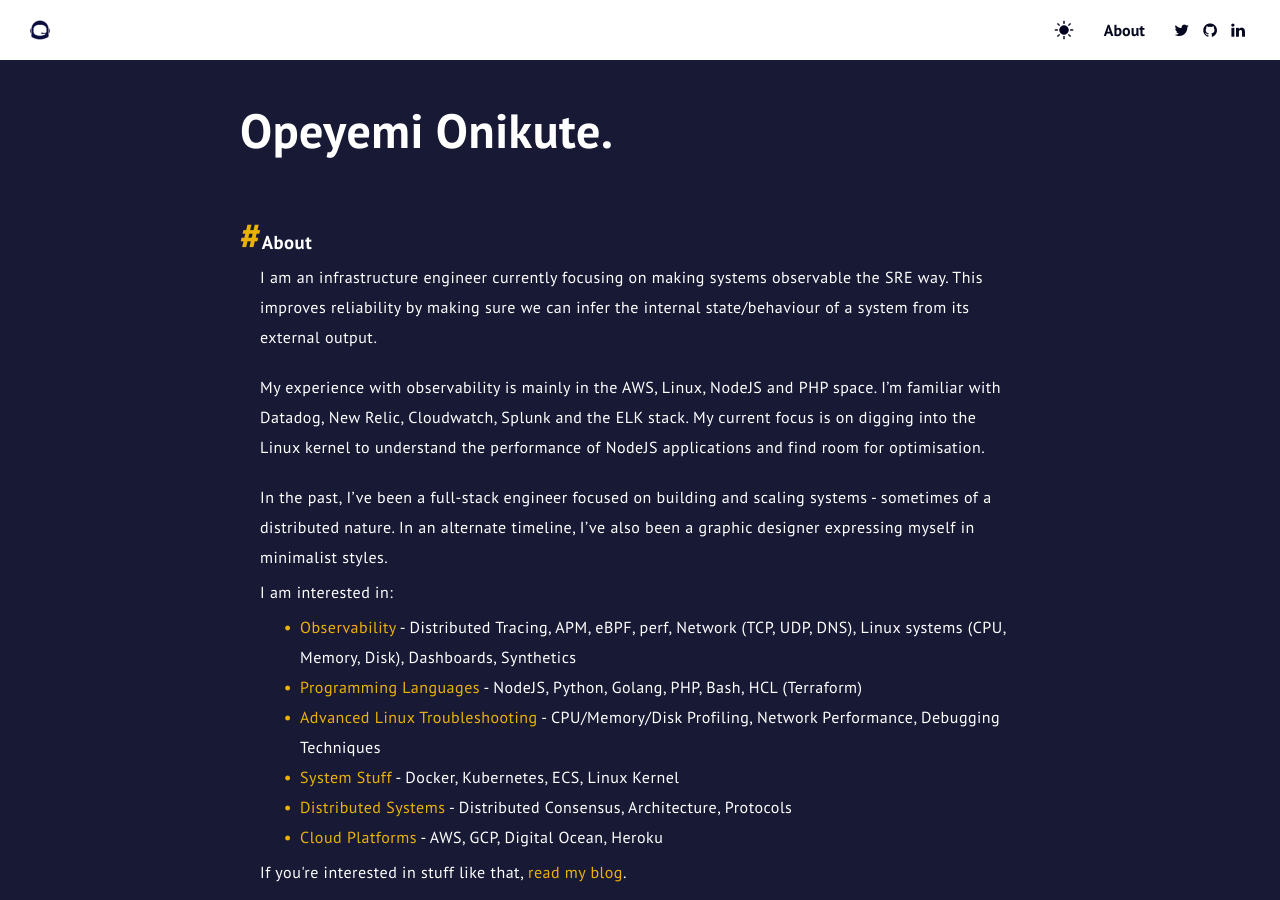
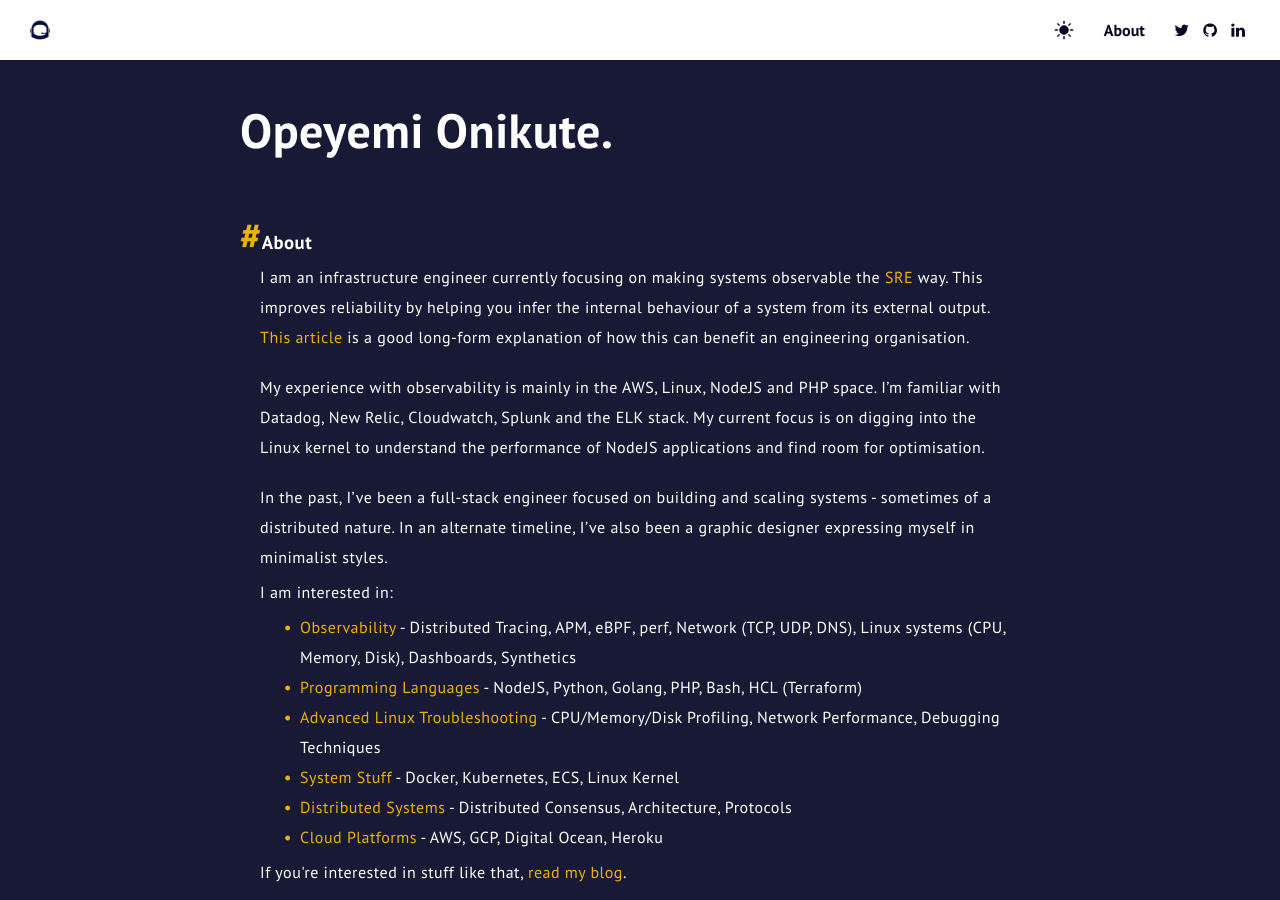
Before and after one commit to OpeOnikute/opeonikute.github.io, a Jekyll site: the page about.html, which Jekyll copies as it is, in a window 1280 px wide and 900 px high. Built offline with Jekyll 4.4.1, drawn with Linux system fonts in a browser that asks for light colours.

Commit message:
clean up intro

```diff
--- a/about.html
+++ b/about.html
@@ -96,7 +96,10 @@
             </a>
           </div>
           <div class="about-content">
-              <p>I am an infrastructure engineer currently focusing on making systems observable the SRE way. This improves reliability by making sure we can infer the internal state/behaviour of a system from its external output.</p>
+              <p>I am an infrastructure engineer currently focusing on making systems observable the <a class="colored" href="https://sre.google/">SRE</a> way.
+                This improves reliability by helping you infer the internal behaviour of a system from its external output.
+                <a class="colored" href="https://paystack.com/blog/engineering-design/observability">This article</a> is a good long-form explanation of how this can benefit an engineering organisation.
+              </p>
               <p style="line-height: 10px; font-size: 15px; height: 10px;"></p>
               <p>
                   My experience with observability is mainly in the AWS, Linux, NodeJS and PHP space. I’m familiar with Datadog, New Relic, Cloudwatch, Splunk and the ELK stack. My current focus is on digging into the Linux kernel to understand the performance of NodeJS applications and find room for optimisation.
```
